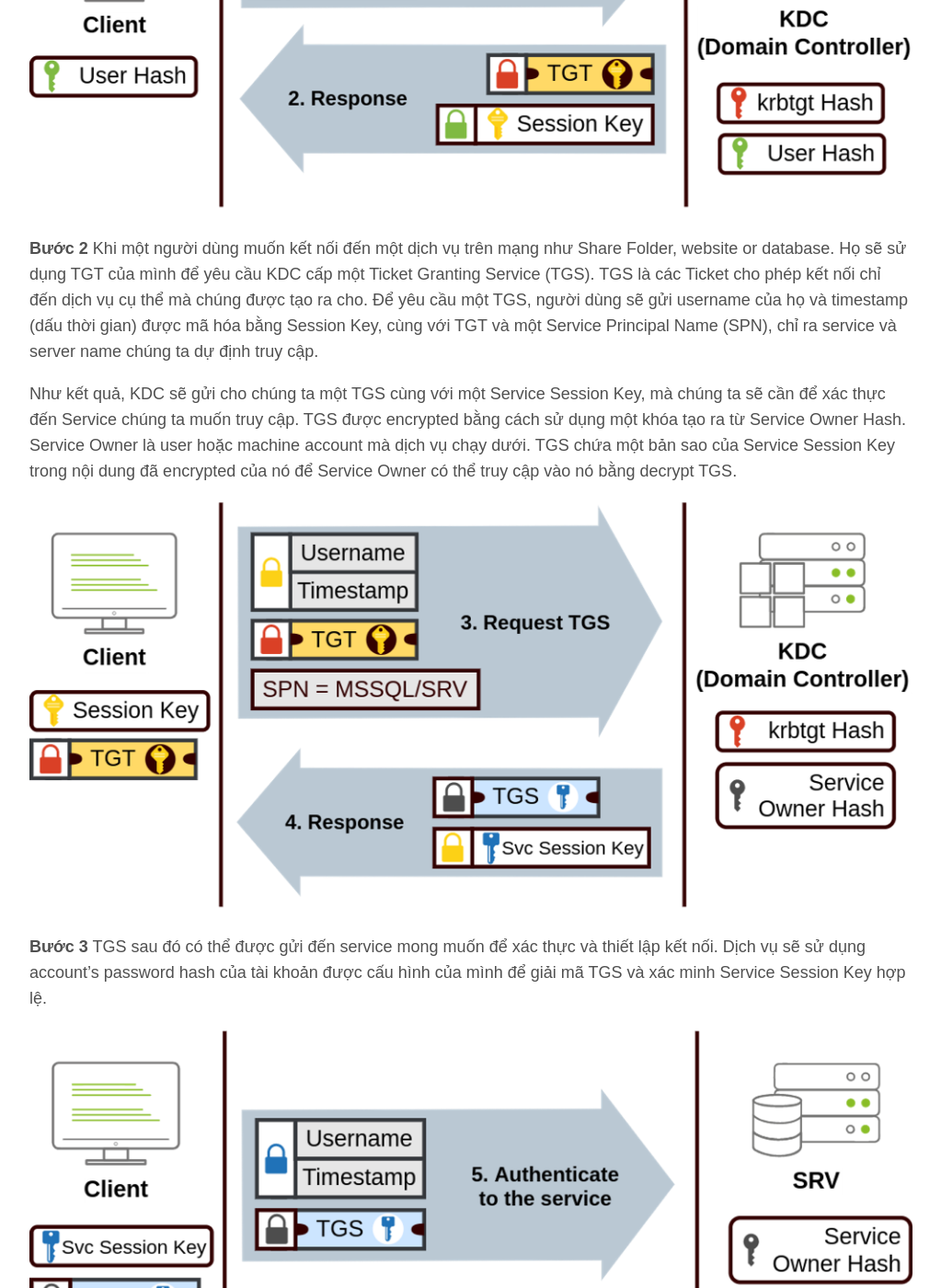
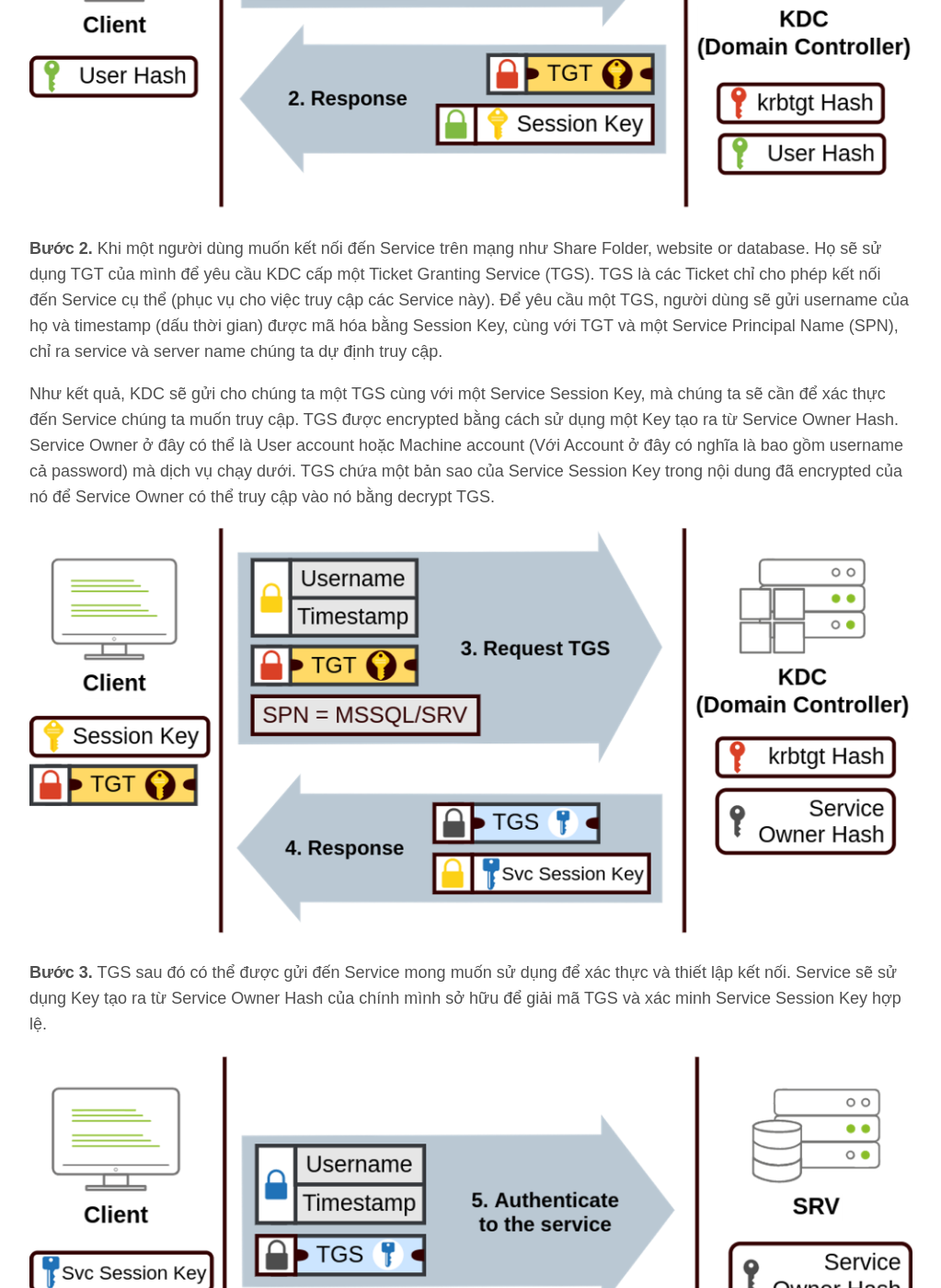
Before and after one commit to vietcf/vietchoi, a Jekyll site: the page built from _posts/2024-04-10-ActiveDirectorySecurity-Active-Directory-In-Basic-p1.md, in a window 1280 px wide and 1400 px high, scrolled down 11671 px. Shown: the whole window at 92% size, without its empty margins (128-1151 px from the left). Built offline with Jekyll 4.4.1, drawn with Linux system fonts in a browser that asks for light colours; some web fonts are replaced; some of the changed text lies outside the part shown.

Commit message:
update add dot

```diff
--- a/_posts/2024-04-10-ActiveDirectorySecurity-Active-Directory-In-Basic-p1.md
+++ b/_posts/2024-04-10-ActiveDirectorySecurity-Active-Directory-In-Basic-p1.md
@@ -113,17 +113,17 @@
 
 ![NTLM Logon]( {{site.url}}/assets/img/2024/04/10/06-netNTLM-authen-method.png)
 
-**1** Client gửi một yêu cầu xác thực đến Server mà họ muốn truy cập.
+**1.** Client gửi một yêu cầu xác thực đến Server mà họ muốn truy cập.
 
-**2** Server tạo ra một số ngẫu nhiên và gửi nó dưới dạng một challenge đến Client.
+**2.** Server tạo ra một số ngẫu nhiên và gửi nó dưới dạng một challenge đến Client.
 
-**3** Client kết hợp NTLM password hash (*) của nó với challenge (và các dữ liệu đã biết khác) để tạo ra một response cho challenge và gửi nó trở lại Server xác minh.
+**3.** Client kết hợp NTLM password hash (*) của nó với challenge (và các dữ liệu đã biết khác) để tạo ra một response cho challenge và gửi nó trở lại Server xác minh.
 
-**4** Server chuyển tiếp challenge và response đến Domain Controller để xác minh.
+**4.** Server chuyển tiếp challenge và response đến Domain Controller để xác minh.
 
-**5** Domain Controller sử dụng challenge để tính lại response  và so sánh nó original response được gửi bởi Client. Nếu cả hai khớp nhau, Client được xác thực; nếu không, quyền truy cập bị từ chối. Kết quả xác thực được gửi trở lại cho Server.
+**5.** Domain Controller sử dụng challenge để tính lại response  và so sánh nó original response được gửi bởi Client. Nếu cả hai khớp nhau, Client được xác thực; nếu không, quyền truy cập bị từ chối. Kết quả xác thực được gửi trở lại cho Server.
 
-**6** Server chuyển tiếp kết quả xác thực cho Client.
+**6.** Server chuyển tiếp kết quả xác thực cho Client.
 
 Lưu ý: Quá trình được mô tả áp dụng khi sử dụng một domain account. Nếu sử dụng một tài local, Server có thể xác minh response mà không cần tương tác với Domain Controller vì nó đã lưu trữ password hash cục bộ trên SAM của mình.
 
@@ -134,7 +134,7 @@
 
 Khi Kerberos được sử dụng cho việc xác thực, quá trình sau diễn ra:
 
-**Bước 1** Người dùng gửi username của họ và một timestamp (nhãn thời gian) được encrypted bằng key được tạo ra từ password của họ đến Key Distribution Center (KDC), một dịch vụ thường được cài đặt trên Domain Controller chịu trách nhiệm tạo ra các Kerberos Ticket.
+**Bước 1.** Người dùng gửi username của họ và một timestamp (nhãn thời gian) được encrypted bằng key được tạo ra từ password của họ đến Key Distribution Center (KDC), một dịch vụ thường được cài đặt trên Domain Controller chịu trách nhiệm tạo ra các Kerberos Ticket.
 
 KDC sẽ tạo ra và gửi lại Ticket Granting Ticket (TGT), cho phép người dùng request các Ticket bổ sung truy cập vào các Service cụ thể. Việc cần một Ticket để nhận được thêm Ticket khác nghe có vẻ kỳ quặc một chút, nhưng nó cho phép User request service mà không cần truyền thông tin xác thực của họ mỗi khi họ muốn kết nối với một service. Cùng với TGT, một Session Key được cung cấp cho người dùng, nó sẽ cần để tạo ra các request tiếp theo.
 
@@ -142,12 +142,14 @@
 
 ![Keberos step 1]( {{site.url}}/assets/img/2024/04/10/07-keberos-step1.png)
 
-**Bước 2** Khi một người dùng muốn kết nối đến một dịch vụ trên mạng như Share Folder, website or database. Họ sẽ sử dụng TGT của mình để yêu cầu KDC cấp một Ticket Granting Service (TGS). TGS là các Ticket cho phép kết nối chỉ đến dịch vụ cụ thể mà chúng được tạo ra cho. Để yêu cầu một TGS, người dùng sẽ gửi username của họ và timestamp (dấu thời gian) được mã hóa bằng Session Key, cùng với TGT và một Service Principal Name (SPN), chỉ ra service và server name chúng ta dự định truy cập.
+**Bước 2.** Khi một người dùng muốn kết nối đến Service trên mạng như Share Folder, website or database. Họ sẽ sử dụng TGT của mình để yêu cầu KDC cấp một Ticket Granting Service (TGS). TGS là các Ticket chỉ cho phép kết nối đến Service cụ thể (phục vụ cho việc truy cập các Service này). Để yêu cầu một TGS, người dùng sẽ gửi username của họ và timestamp (dấu thời gian) được mã hóa bằng Session Key, cùng với TGT và một Service Principal Name (SPN), chỉ ra service và server name chúng ta dự định truy cập.
 
-Như kết quả, KDC sẽ gửi cho chúng ta một TGS cùng với một Service Session Key, mà chúng ta sẽ cần để xác thực đến Service chúng ta muốn truy cập. TGS được encrypted bằng cách sử dụng một khóa tạo ra từ Service Owner Hash. Service Owner là user hoặc machine account mà dịch vụ chạy dưới. TGS chứa một bản sao của Service Session Key trong nội dung đã encrypted  của nó để  Service Owner có thể truy cập vào nó bằng decrypt TGS.
+Như kết quả, KDC sẽ gửi cho chúng ta một TGS cùng với một Service Session Key, mà chúng ta sẽ cần để xác thực đến Service chúng ta muốn truy cập. TGS được encrypted bằng cách sử dụng một Key tạo ra từ Service Owner Hash. Service Owner ở đây có thể là User account hoặc Machine account (Với Account ở đây có nghĩa là bao gồm username cả password) mà dịch vụ chạy dưới. TGS chứa một bản sao của Service Session Key trong nội dung đã encrypted của nó để  Service Owner có thể truy cập vào nó bằng decrypt TGS.
 
 ![Keberos step 2]( {{site.url}}/assets/img/2024/04/10/07-keberos-step2.png)
 
-**Bước 3** TGS sau đó có thể được gửi đến service mong muốn để xác thực và thiết lập kết nối. Dịch vụ sẽ sử dụng account's password hash của tài khoản được cấu hình của mình để giải mã TGS và xác minh Service Session Key hợp lệ.
+**Bước 3.** TGS sau đó có thể được gửi đến Service mong muốn sử dụng để xác thực và thiết lập kết nối. Service sẽ sử dụng Key tạo ra từ Service Owner Hash của chính mình sở hữu để giải mã TGS và xác minh Service Session Key hợp lệ.
 
 ![Keberos step 3]( {{site.url}}/assets/img/2024/04/10/07-keberos-step3.png)
+
+Đến là có khả năng sử dụng dịch vụ rồi <=> quá trình xác thực Kerberos kết thúc ^^
```
